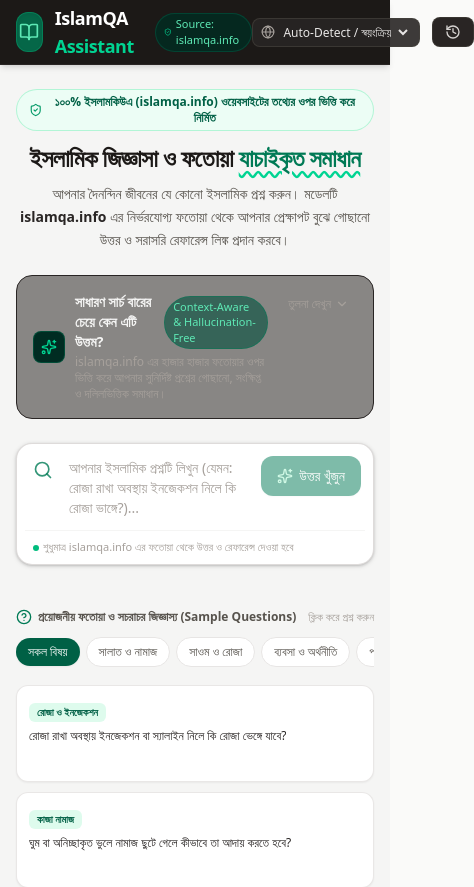
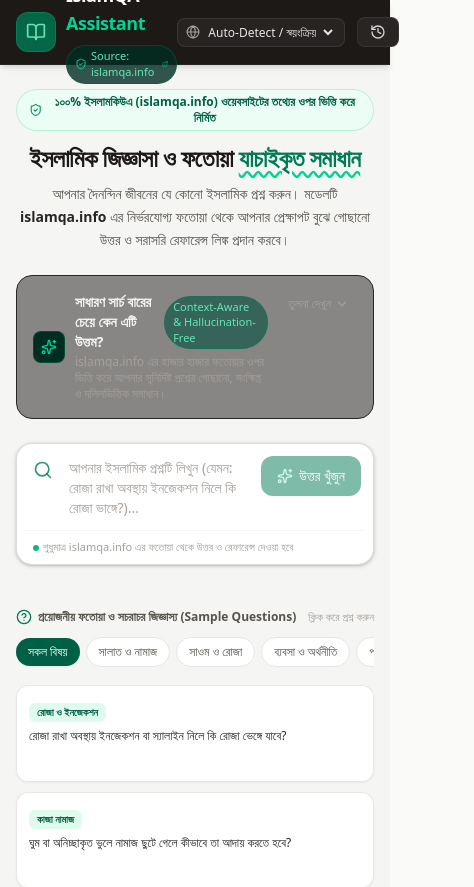
Before and after one commit to imran-shorif/IslamQA_Assistant, a React (Vite) app: page / in a window 390 px wide. Shown: the top 887 px of the page, 474 px wide, since content can reach past the window. Built offline with nearby package versions, Linux system fonts and the light colour scheme.

Commit message:
feat: update header design and branding
Refine header styling, update logo container, and add external link icon support for better navigation.

```diff
--- a/src/components/Header.tsx
+++ b/src/components/Header.tsx
@@ -1,5 +1,5 @@
 import React from "react";
-import { BookOpen, ShieldCheck, History, Globe } from "lucide-react";
+import { BookOpen, ShieldCheck, History, Globe, ExternalLink } from "lucide-react";
 
 interface HeaderProps {
   language: "auto" | "bn" | "en" | "ar";
@@ -20,31 +20,46 @@
     <header className="sticky top-0 z-30 bg-stone-900 text-stone-100 border-b border-stone-800 shadow-md">
       <div className="max-w-6xl mx-auto px-4 sm:px-6 h-16 flex items-center justify-between">
         {/* Logo and Brand */}
-        <div className="flex items-center gap-3">
+        <div className="flex items-center gap-2.5 sm:gap-3">
+          {/* Logo icon (Home redirect) */}
           <a
             href="/"
             onClick={onHomeClick}
-            className="flex items-center gap-3 group focus:outline-none focus-visible:ring-2 focus-visible:ring-emerald-400 rounded-xl transition-transform hover:scale-[1.01]"
+            className="w-10 h-10 rounded-xl bg-emerald-700/80 border border-emerald-500/30 flex items-center justify-center text-emerald-100 shadow-inner hover:bg-emerald-600 transition-all hover:scale-105 shrink-0 focus:outline-none focus-visible:ring-2 focus-visible:ring-emerald-400"
             title="মূল পাতায় ফিরে যান (Go to Home)"
           >
-            <div className="w-10 h-10 rounded-xl bg-emerald-700/80 border border-emerald-500/30 flex items-center justify-center text-emerald-100 shadow-inner group-hover:bg-emerald-600 transition-colors">
-              <BookOpen className="w-5 h-5 text-emerald-300 group-hover:scale-105 transition-transform" />
-            </div>
+            <BookOpen className="w-5 h-5 text-emerald-300" />
+          </a>
+
           <div>
-              <div className="flex items-center gap-2">
-                <span className="font-bold text-lg tracking-tight text-white group-hover:text-emerald-300 transition-colors">
+            <div className="flex items-center gap-2 flex-wrap">
+              {/* Brand title (Home redirect) */}
+              <a
+                href="/"
+                onClick={onHomeClick}
+                className="font-bold text-lg tracking-tight text-white hover:text-emerald-300 transition-colors focus:outline-none focus-visible:ring-2 focus-visible:ring-emerald-400 rounded"
+                title="মূল পাতায় ফিরে যান (Go to Home)"
+              >
                 IslamQA <span className="text-emerald-400 font-semibold">Assistant</span>
-                </span>
-                <span className="inline-flex items-center gap-1 text-[11px] font-medium px-2 py-0.5 rounded-full bg-emerald-950/80 text-emerald-300 border border-emerald-800/50">
-                  <ShieldCheck className="w-3 h-3 text-emerald-400" />
-                  Source: islamqa.info
-                </span>
+              </a>
+
+              {/* Source Link (redirects to islamqa.info) */}
+              <a
+                href="https://islamqa.info"
+                target="_blank"
+                rel="noopener noreferrer"
+                className="inline-flex items-center gap-1 text-[11px] font-medium px-2 py-0.5 rounded-full bg-emerald-950/80 text-emerald-300 border border-emerald-800/50 hover:bg-emerald-900 hover:border-emerald-600 hover:text-emerald-100 transition-all focus:outline-none focus-visible:ring-2 focus-visible:ring-emerald-400 cursor-pointer"
+                title="ইসলামকিউএ ওয়েবসাইট ভিজিট করুন (islamqa.info)"
+              >
+                <ShieldCheck className="w-3 h-3 text-emerald-400 shrink-0" />
+                <span>Source: islamqa.info</span>
+                <ExternalLink className="w-2.5 h-2.5 text-emerald-400/80" />
+              </a>
             </div>
             <p className="text-xs text-stone-400 hidden sm:block">
               বিশুদ্ধ ইসলামিক ফতোয়া ও গবেষণালব্ধ সমাধান (Shaykh Muhammad Saalih al-Munajjid)
             </p>
           </div>
-          </a>
         </div>
 
         {/* Action Controls */}
```
Lines whose indentation alone changed are shown as unchanged.
